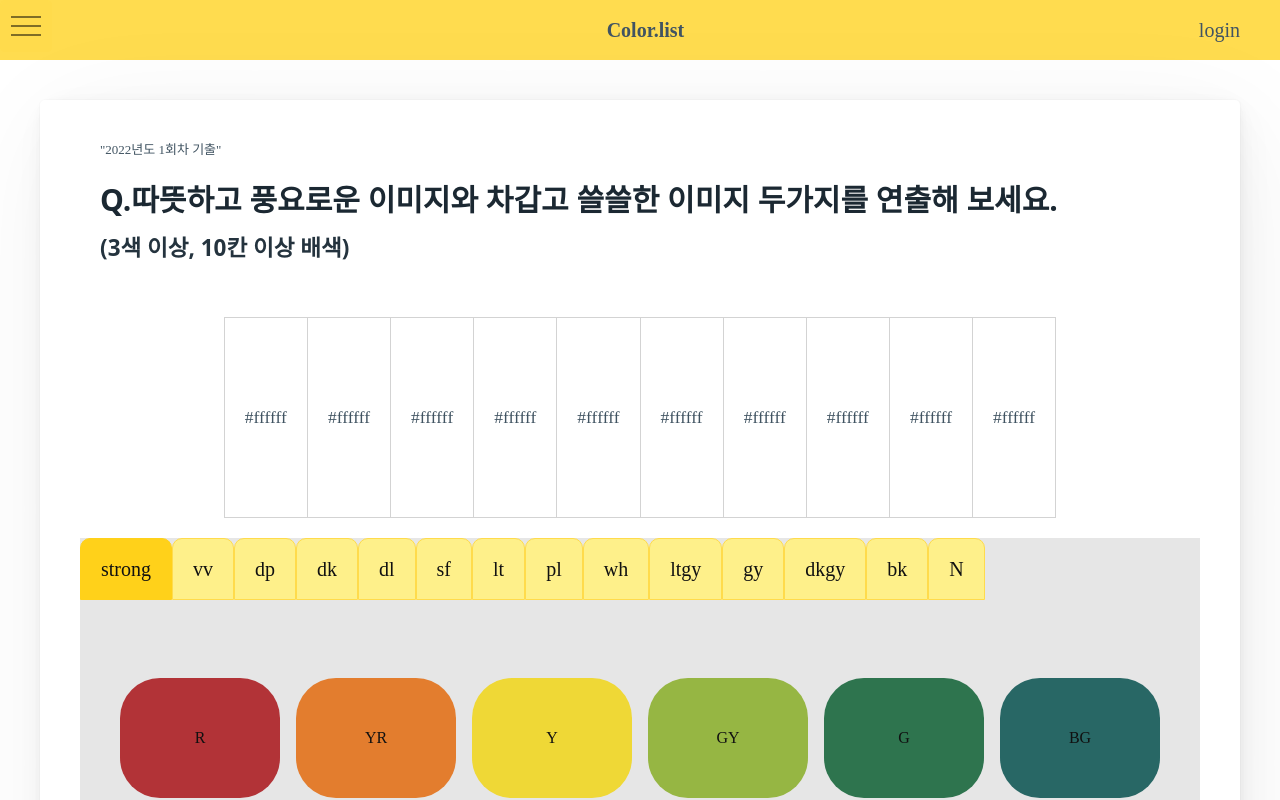
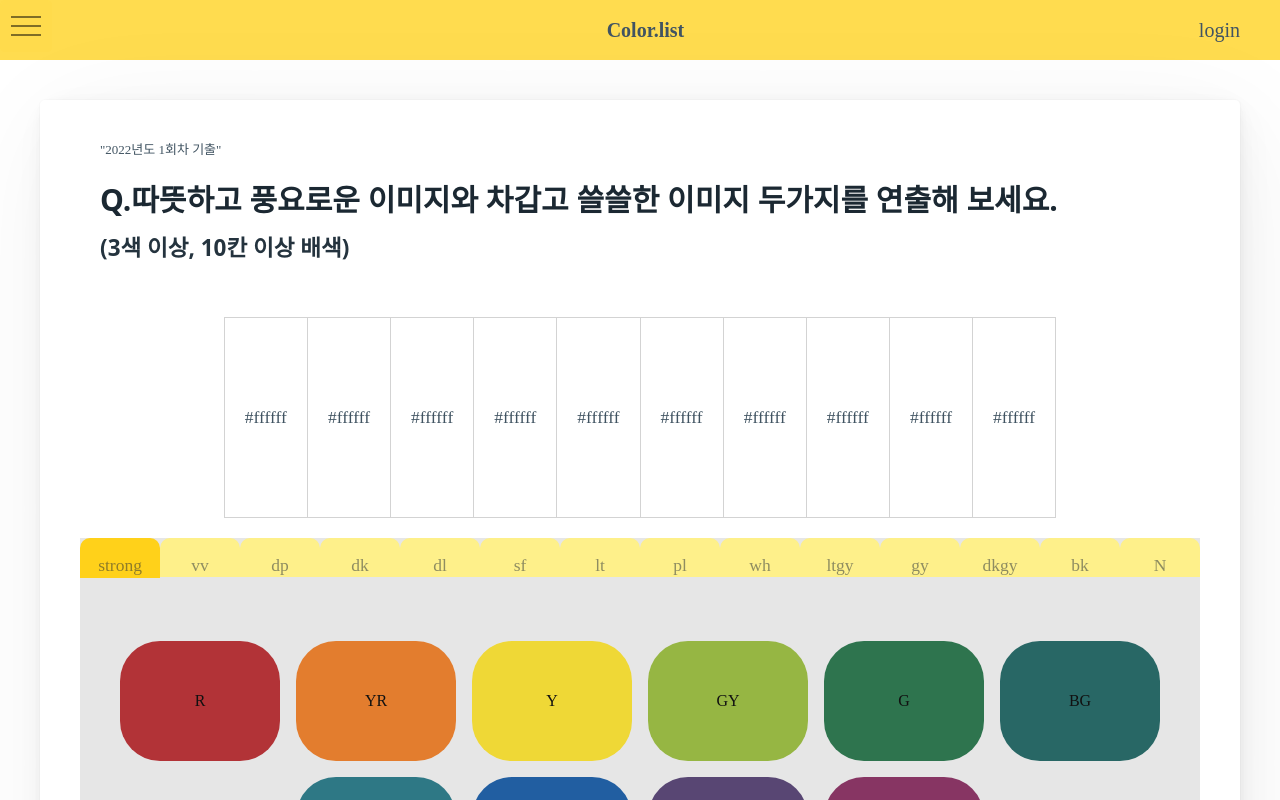
Before and after one commit to lisohh/Colorist-frontend, a React (Vite) app: page / in a window 1280 px wide. Built offline with nearby package versions, Linux system fonts and the light colour scheme; a web font is replaced by a local one.

Commit message:
Update : grid사용해서 pallete tap 크기 조정

```diff
--- a/src/Pallete.tsx
+++ b/src/Pallete.tsx
@@ -42,13 +42,8 @@ function Pallete() {
 
   return (
     <Tooltip.Provider delayDuration={800} skipDelayDuration={500}>
+      <input type="text" name="colors" value={JSON.stringify(colors)} hidden />
       <table className="selectedContainer flex flex-row">
-        <input
-          type="text"
-          name="colors"
-          value={JSON.stringify(colors)}
-          hidden
-        />
         {/* 2번 - map을 써서 배열의 값을 화면에 뿌려준다. */}
         {/* https://beta.reactjs.org/learn/rendering-lists */}
         <tr>
@@ -61,6 +56,7 @@ function Pallete() {
               style={{
                 backgroundColor: color,
               }}
+              key={color + "-" + index}
             >
               {color}
             </td>
@@ -72,13 +68,16 @@ function Pallete() {
           defaultValue={Object.keys(allPallete)[0]}
           orientation="horizontal"
         >
-          <Tabs.List aria-label="select pallete type">
+          <Tabs.List
+            aria-label="select pallete type"
+            className="w-full tabs grid lg:grid-cols-14 sm:grid-cols-7 grid-cols-5 mb-4"
+          >
             {/* 팔레트의 타입마다 Tabs.Trigger를 만들어준다*/}
             {palleteTypes.map((value) => (
               <Tabs.Trigger
                 key={value}
                 value={value}
-                className="bg-yellow-200"
+                className="bg-yellow-200 tab tab-lifted p-1 md:p-2 mb-1"
                 type="button"
               >
                 {value}
@@ -92,11 +91,10 @@ function Pallete() {
               <div id="pallete" className="flex flex-row flex-wrap">
                 {/* 4번 - pallete도 값이 여러 개이므로 map을 사용한다. */}
                 {allPallete[value].map(({ hex, colorName }, index) => (
-                  <Tooltip.Root>
+                  <Tooltip.Root key={index}>
                     <Tooltip.Trigger asChild>
                       <button
                         type="button"
-                        key={index}
                         onClick={() => addSelected(hex)}
                         className="roundButton"
                         style={{ backgroundColor: hex }}
--- a/src/TestForm.css
+++ b/src/TestForm.css
@@ -78,7 +78,6 @@ p#allColor {
 }
 
 label.color-label {
-  margin-left: -1rem;
   font-weight: bold;
 }
 
@@ -91,7 +90,6 @@ input#color-selection {
   border-radius: 10px;
   background-color: #e6e6e6;
   border-style: none;
-  margin-bottom: -1rem;
 }
 
 textarea#explanation {
```
